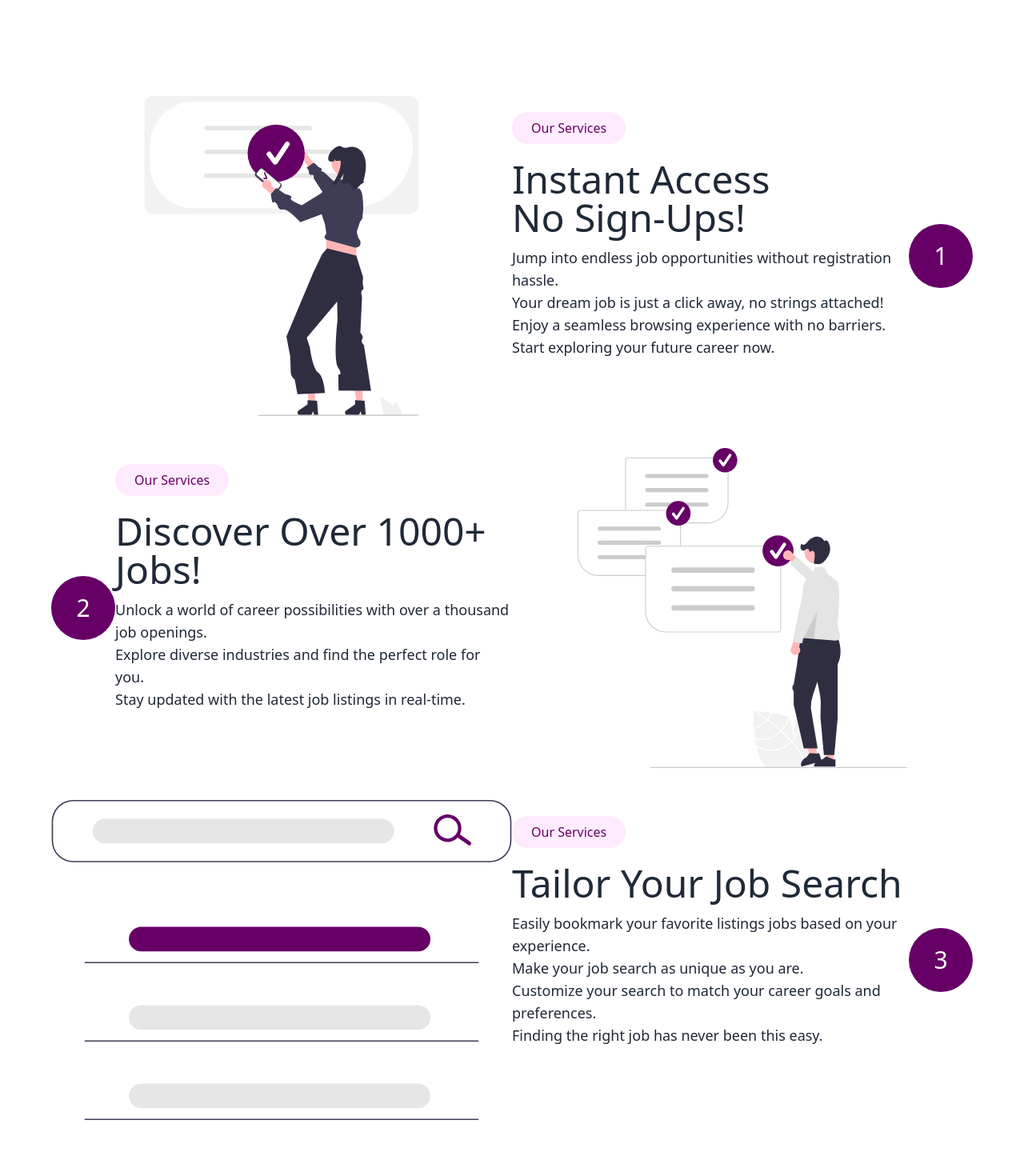
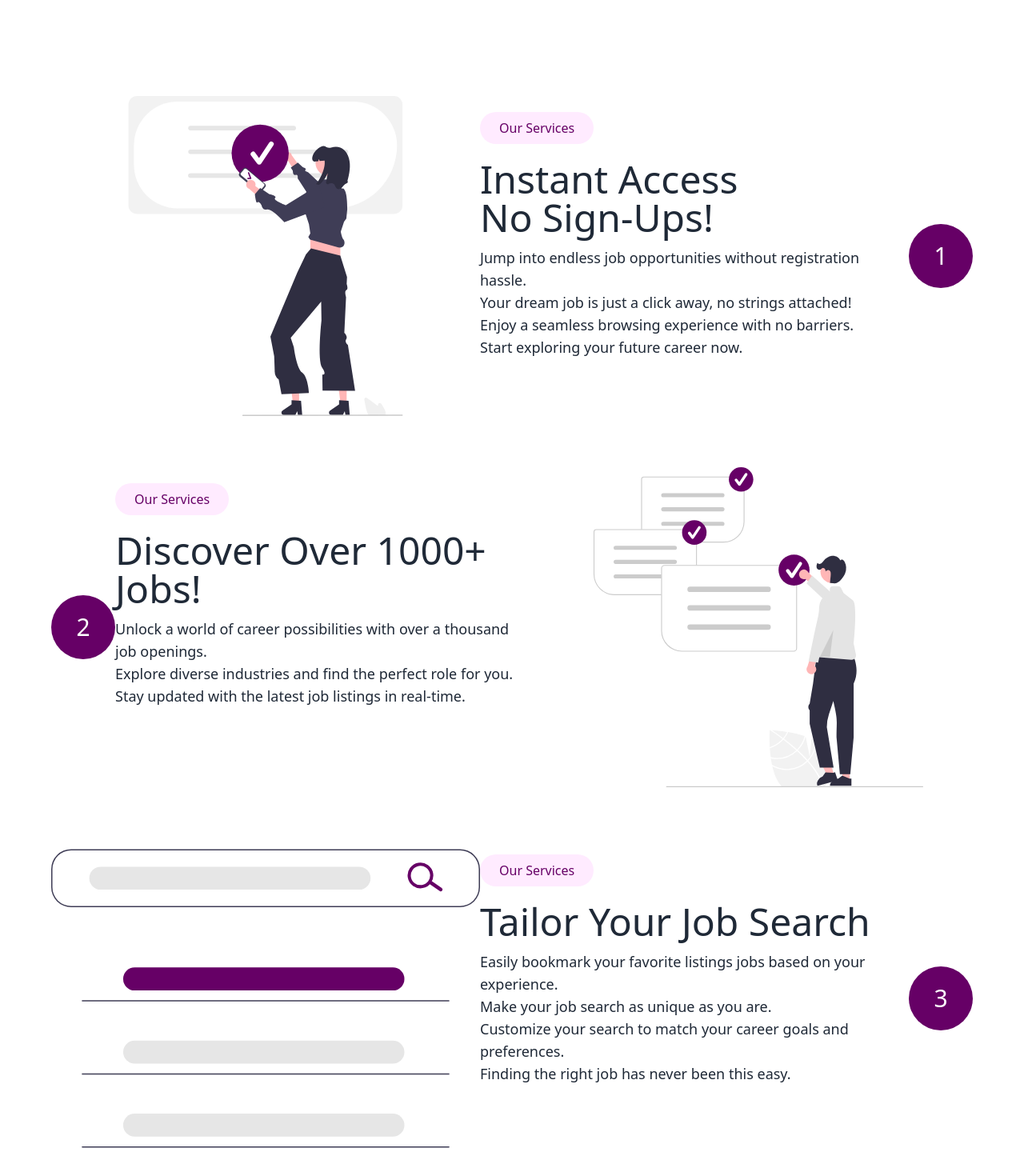
Before and after one commit to richmondnkrumah/mini-project, a Next.js app: page / in a window 1280 px wide. Shown: the part 520-1990 px from the top of the page at 80% size. Built offline with nearby package versions, Linux system fonts and the light colour scheme; no server answers.

Commit message:
fixed ui responsiveness

```diff
--- a/src/app/page.tsx
+++ b/src/app/page.tsx
@@ -17,8 +17,9 @@ const Index = (props: Props) => {
           <h1 className='text-7xl'>Unlock Your <b className='text-[#660066]'>Career potential</b> <br></br>with NicheJobs</h1>
           <Link className='h-14 px-8 rounded-lg bg-[#660066] w-fit flex items-center text-white ' href="/home">Get Started</Link>
         </div>
-        <div className='px-[5%] flex flex-col gap-10'>
-          <div className='flex h-[400px] '>
+        <div className='px-[5%] flex flex-col gap-16'>
+          <div className='flex lg:h-[400px] flex-col lg:flex-row gap-5 lg:gap-0 '>
+            <div className='flex  grow order-2 gap-5 lg:gap-0 lg:order-none'>
 
               <div className='min-w-[50%]'>
                 <Image className='h-full w-full' src={InstantIllustration} alt='instant access Illustration' />
@@ -30,15 +31,17 @@ const Index = (props: Props) => {
                   <p className='text-lg'>Jump into endless job opportunities without registration hassle. <br /> Your dream job is just a click away, no strings attached! <br /> Enjoy a seamless browsing experience with no barriers. <br /> Start exploring your future career now.</p>
                 </div>
               </div>
-            <div className='grow h-full flex items-center justify-center'>
+            </div>
+            <div className='grow order-1 lg:order-none h-full flex items-center justify-center'>
               <span className='bg-[#660066] h-20 w-20 flex items-center justify-center text-3xl text-white rounded-full'>1</span>
             </div>
           </div>
-          <div className='flex h-[400px] '>
-            <div className='grow h-full flex items-center justify-center'>
+          <div className='flex lg:h-[400px] flex-col lg:flex-row gap-5 lg:gap-0  '>
+            <div className='grow h-full  flex items-center justify-center'>
               <span className='bg-[#660066] h-20 w-20 flex items-center justify-center text-3xl text-white rounded-full'>2</span>
             </div>
-            <div className=' flex flex-col gap-5 mt-5'>
+            <div className='flex  grow gap-5'>
+              <div className='flex flex-col gap-5 mt-5'>
                 <span className='h-10 px-6 bg-[#FFEBFF] text-[#660066] flex items-center w-fit rounded-full '>Our Services</span>
                 <div className='flex flex-col gap-3'>
 
@@ -46,22 +49,25 @@ const Index = (props: Props) => {
                   <p className='text-lg'>Unlock a world of career possibilities with over a thousand job openings. <br /> Explore diverse industries and find the perfect role for you. <br /> Stay updated with the latest job listings in real-time.</p>
                 </div>
               </div>
-            <div className='min-w-[50%]'>
-              <Image className='h-full w-full' src={DiscoverIllustration} alt='instant access Illustration' />
+              <div className='min-w-[50%] '>
+                <Image className=' h-full w-full' src={DiscoverIllustration} alt='instant access Illustration' />
               </div>
             </div>
-          <div className='flex h-[400px] '>
+          </div>
+          <div className='flex lg:h-[400px] flex-col gap-5 lg:gap-0 lg:flex-row '>
+            <div className='flex order-2 gap-5 lg:gap-0 lg:order-none grow'>
               <div className='min-w-[50%]'>
                 <Image className='h-full w-full ' src={FilterIllustration} alt='instant access Illustration' />
               </div>
-            <div className=' flex flex-col gap-5 mt-5'>
+              <div className='flex flex-col gap-5 mt-5'>
                 <span className='h-10 px-6 bg-[#FFEBFF] text-[#660066] flex items-center w-fit rounded-full '>Our Services</span>
                 <div className='flex flex-col gap-3'>
                   <h2 className='text-5xl'>Tailor Your  Job Search</h2>
                   <p className='text-lg '>Easily bookmark your favorite listings jobs based on your experience. <br /> Make your job search as unique as you are. <br /> Customize your search to match your career goals and preferences. <br /> Finding the right job has never been this easy.</p>
                 </div>
               </div>
-            <div className='grow h-full flex items-center justify-center'>
+            </div>
+            <div className='grow order-1 lg:order-none h-full flex items-center justify-center'>
               <span className='bg-[#660066] h-20 w-20 flex items-center justify-center text-3xl text-white rounded-full'>3</span>
             </div>
           </div>
@@ -72,7 +78,7 @@ const Index = (props: Props) => {
             <h2 className='text-6xl'>Discover Your Next Career <br></br> Move With Ease</h2>
             <div className='flex gap-5 justify-center mt-8'>
               <Link href={"/home"} className=' h-12 px-6 rounded-lg flex items-center border  bg-white text-[#660066]'>Start job search</Link>
-              <Link href={"#"} className=' h-12 px-6 rounded-lg flex items-center border'>Learn More</Link>
+              <Link href={"/about"} className=' h-12 px-6 rounded-lg flex items-center border'>Learn More</Link>
             </div>
           </div>
         </div>
```
Lines whose indentation alone changed are shown as unchanged.
